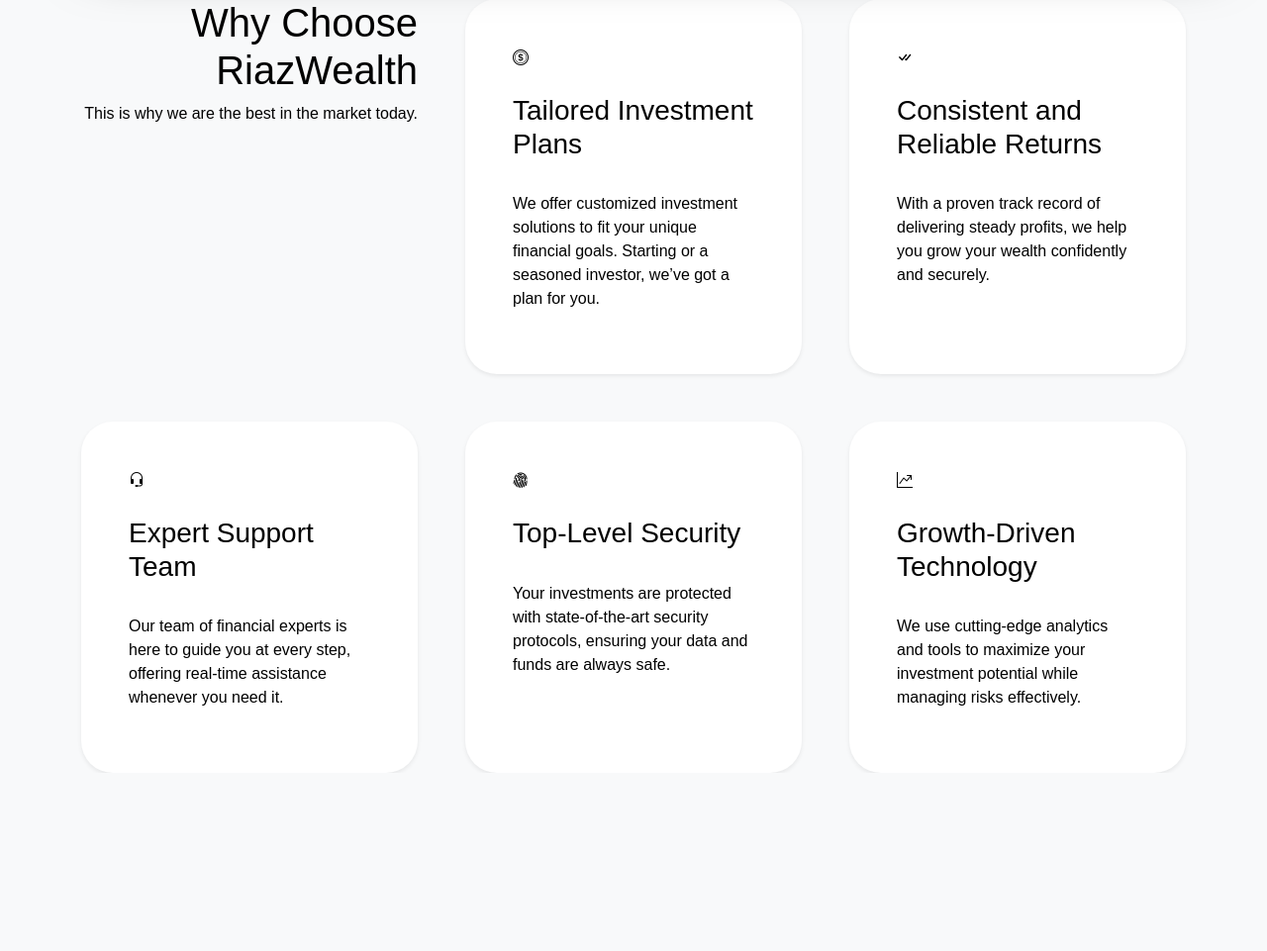
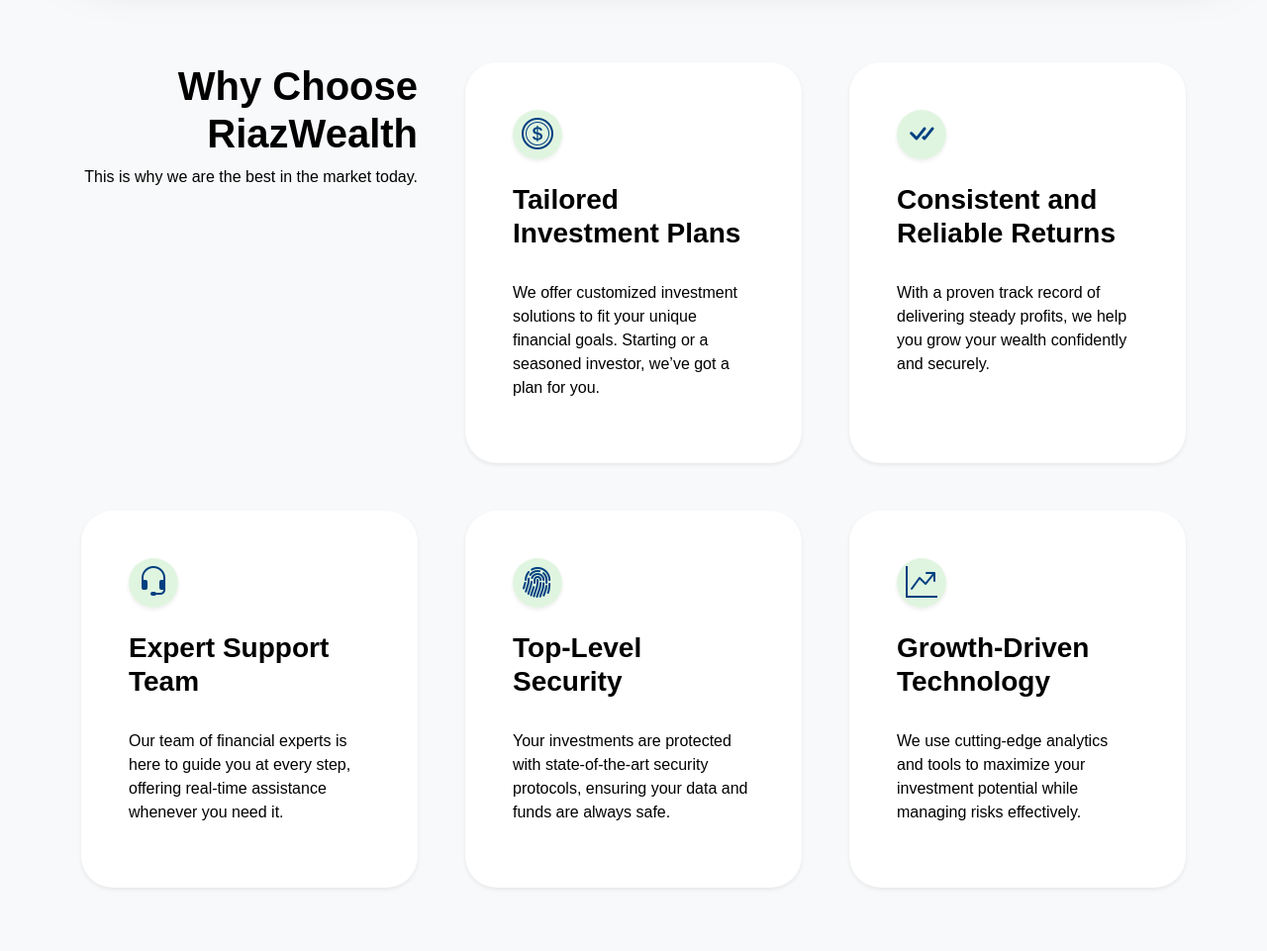
Before and after one commit to ndmichael/riazwealth, a Django app: page / in a window 1280 px wide. Shown: the part 978-1939 px from the top of the page at 99% size. Before the commit the page ends 1759 px from the top, so only its background shows below. Run offline with Django 5.2, Linux system fonts and the light colour scheme; some libraries are stand-ins or nearby versions.

Commit message:
CSS for the whyChooseUs Section

```diff
--- a/pages/static/css/core.css
+++ b/pages/static/css/core.css
@@ -20,6 +20,8 @@ html, body{
   --primary-color: #004080;
   --primary-color-one: #003366;
   --secondary-color: #66CC66;
+  --secondary-color-400: rgb(102, 204, 102, .4);
+  --secondary-color-200: rgb(102, 204, 102, .2);
 }
 
 body {
@@ -89,3 +91,29 @@ font-size: small;
     font-weight: 900;
     text-transform: uppercase;
 }
+
+/** whyChooseUs **/
+
+#whyChooseUs{
+    padding: 4rem;
+}
+
+h1,h2,h3,h4{
+    font-weight: 700;
+}
+
+#whyChooseUs .icon{
+    height: 50px;
+    width: 50px;
+    display: flex;
+    align-items: center;
+    justify-content: center;
+    background: var(--secondary-color-200);
+    box-shadow: 0 .125rem .25rem rgba(0,0,0,.075) !important;
+    border-radius: 50%;
+}
+
+#whyChooseUs .icon .bi{
+    color: var(--primary-color);
+    font-size: 2rem;
+}
```
